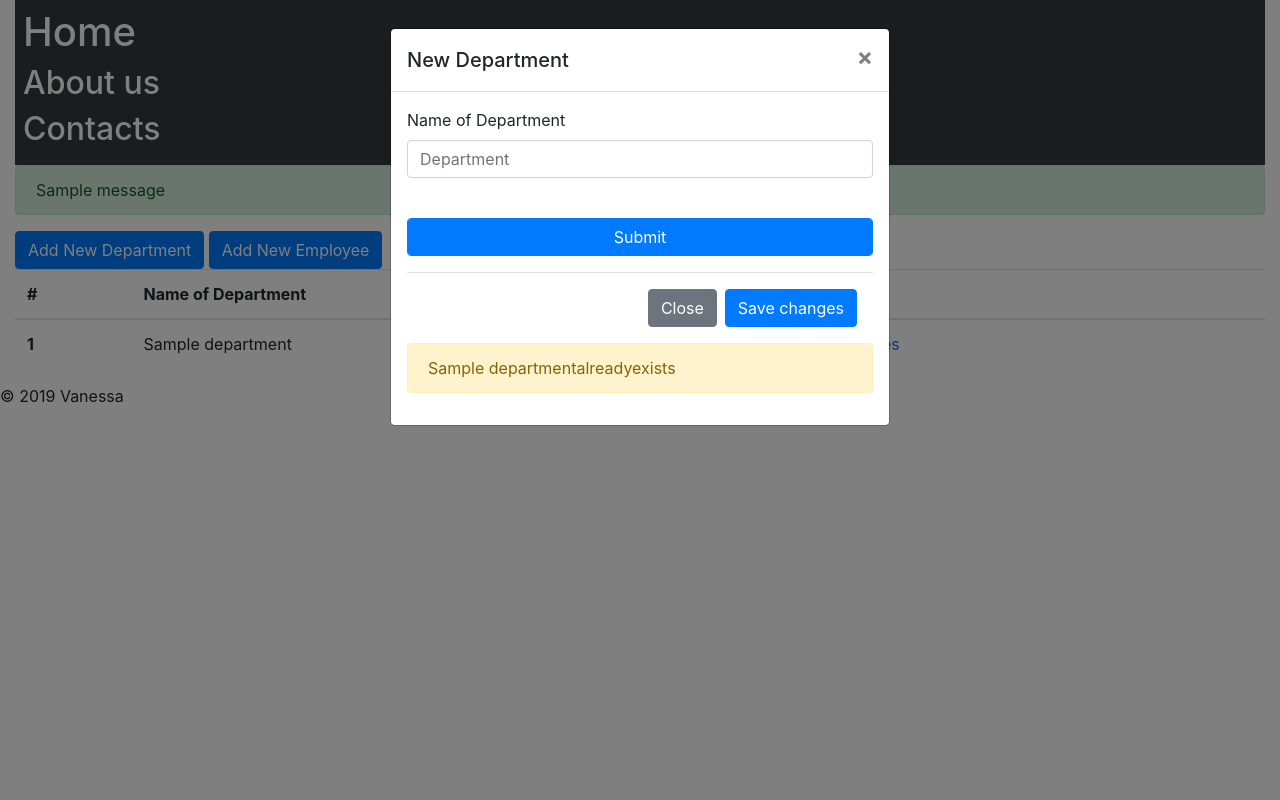
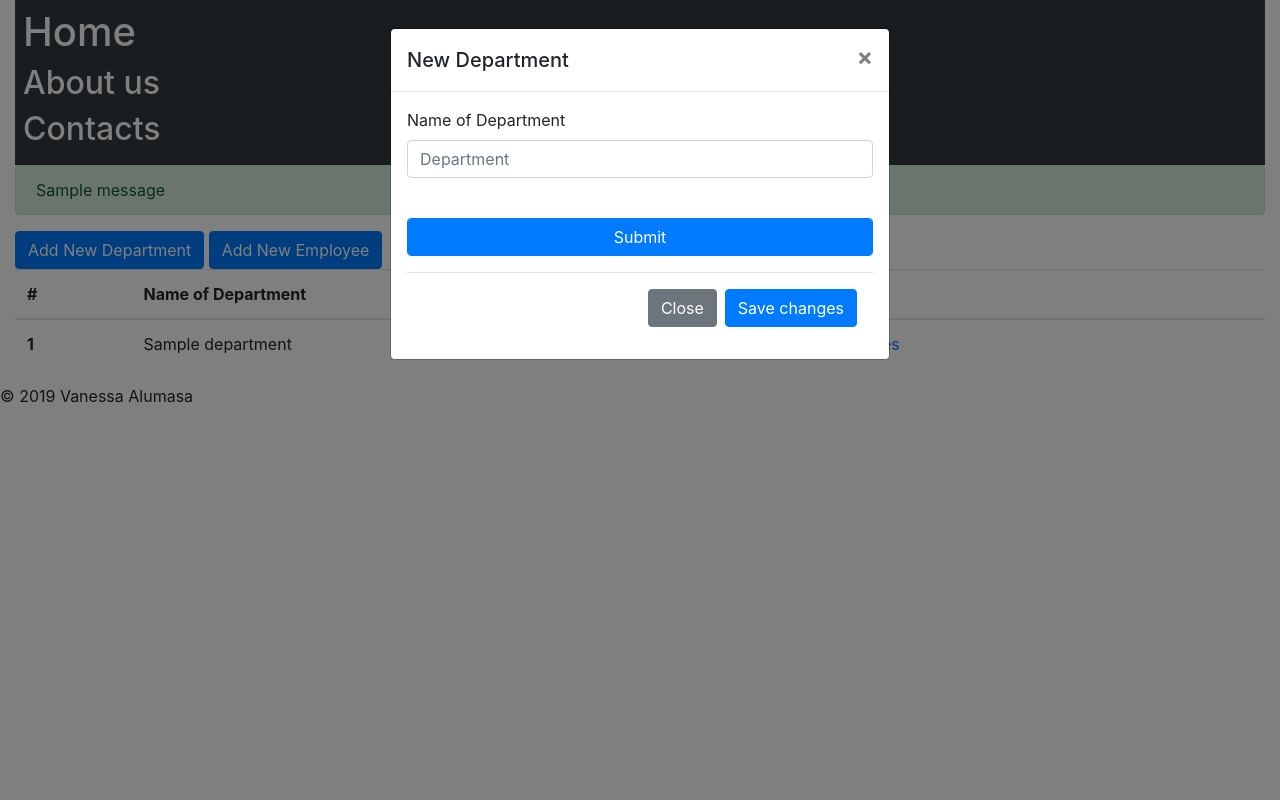
Before and after one commit to Alumasa/payroll_system, a Flask app: template templates/website.html in a window 1280 px wide, after a click on "Add New Department". Run offline with Flask 2, Linux system fonts and the light colour scheme; tables that the repository leaves empty hold one stand-in row (values such as "Sample post"); the template is opened without the code that fills it: values that come from a table or form of the project are taken from there, most other values are stand-ins (such as "Sample title", 1, 10 or a date in 2020); one stand-in notice (Sample message) is shown; some libraries are stand-ins or nearby versions.

Commit message:
Final trial

```diff
--- a/main.py
+++ b/main.py
@@ -2,13 +2,13 @@
 from flask import Flask, render_template, request, redirect, url_for, flash
 from flask_sqlalchemy import SQLAlchemy
 from resources.payroll_system import KRACalculator as Payroll
-from config import Development
+from config import Development, Production
 
 # instantiating or creating an object of class Flask
 app = Flask(__name__)
 
-#app.config.from_object(Production)
-app.config.from_object(Development)
+app.config.from_object(Production)
+#app.config.from_object(Development)
 
 
 db = SQLAlchemy(app)
@@ -88,7 +88,7 @@ def newDepartment():
     department_name = request.form['department']
     if DepartmentModel.fetch_by_name(department_name):
         # read more on bootstrap alerts with flash
-        flash("Department " + department_name + " already exists.")  # now create the alerts with flash.
+        flash('Department ' + department_name + ' already exists.', 'danger')  # now create the alerts with flash.
         return redirect(url_for('hello_world'))
     department = DepartmentModel(name=department_name)
     department.insert2DB()
--- a/templates/includes/_messages.html
+++ b/templates/includes/_messages.html
@@ -1,7 +1,7 @@
 {% with messages = get_flashed_messages(with_categories=true) %}
     {% if messages %}
-        {% for category, message in messages %}
-            <div class="alert alert-{{ category }}">{{ message }}</div>
+        {% for category, messages in messages %}
+            <div class="alert alert-{{ category }}">{{ messages }}</div>
         {% endfor %}
     {% endif %}
 {% endwith %}
--- a/templates/website.html
+++ b/templates/website.html
@@ -37,26 +88,11 @@
                         <button type="button" class="btn btn-secondary" data-dismiss="modal">Close</button>
                         <button type="button" class="btn btn-primary">Save changes</button>
                     </div>
-
-	{% with messages = get_flashed_messages() %}
-	  {% if messages %}
-	    {% for message in messages %}
-		  <div class="alert alert-warning alert-dismissible" role="alert">
-		  <!--<button type="button" class="close" data-dismiss="alert" aria-label="Close"><span aria-hidden="true">×</span></button>-->
-			{{Departmentalreadyexists}}
-		  </div>
-		{% endfor %}
-	  {% endif %}
-	{% endwith %}
-
-	{% block body %}{% endblock %}
-
                 </form>
             </div>
         </div>
     </div>
 </div>
-
 
 <!-- Modal for Employee-->
 <div class="modal fade" id="newEmployee" tabindex="-1" role="dialog" aria-labelledby="exampleModalLabel"
@@ -132,61 +171,11 @@
     </div>
 </div>
 
-
-<div>
-    <div class="container-fluid">
-        <!--<header id="main-header">-->
-        <!--<div class="row no-gutters">-->
-        <div class="d-flex flex-column">
-            <div class="d-block p-2 bg-dark text-white">
-                <div class="d-flex flex-row justify-content-between align-items-left">
-                    <h1 class="display-7 text-left">Home</h1>
-                    <!--<img class="fab fa-home">-->
-                </div>
-                <div class="d-flex flex-row justify-content-between align-items-center">
-                    <h2 class="display-7 text-center">About us</h2>
-                    <!--<img class="fab fa-face">-->
-                </div>
-                <div class="d-flex flex-row justify-content-between align-items-right">
-                    <h2 class="display-7 text-right">Contacts</h2>
-                    <!--<img class="fab fa-telephone">-->
-                </div>
-            </div>
+<footer>
+    <p> © 2019 Vanessa Alumasa</p>
+</footer>
 
 
-        </div>
-    {% include 'includes/_messages.html' %}
-        <!-- Button trigger modal for Department-->
-        <button type="button" class="btn btn-primary" data-toggle="modal" data-target="#newDepartment">
-            Add New Department
-        </button>
-        <!-- Button trigger modal for Employee-->
-        <button type="button" class="btn btn-primary" data-toggle="modal" data-target="#newEmployee">
-            Add New Employee
-        </button>
-        <table class="table">
-            <thead>
-            <tr>
-                <th scope="col">#</th>
-                <th scope="col">Name of Department</th>
-                <th scope="col">Employees</th>
-            </tr>
-            </thead>
-            <tbody>
-            {%  for each in departments %}
-            <tr>
-                <th scope="row">{{ each.id }}</th>
-                <td>{{ each.name }}</td>
-                <td><a href="/employees/{{ each.id }}" >View Employees</a></td>
-            </tr>
-            {% endfor %}
-            </tbody>
-        </table>
-    </div>
-</div>
-<footer>
-    <p> © 2019 Vanessa</p>
-</footer>
 <script src="https://code.jquery.com/jquery-3.3.1.slim.min.js"
         integrity="sha384-q8i/X+965DzO0rT7abK41JStQIAqVgRVzpbzo5smXKp4YfRvH+8abtTE1Pi6jizo"
         crossorigin="anonymous"></script>
```
Also changed, not shown: other parts of templates/website.html (+66 -12 lines).
